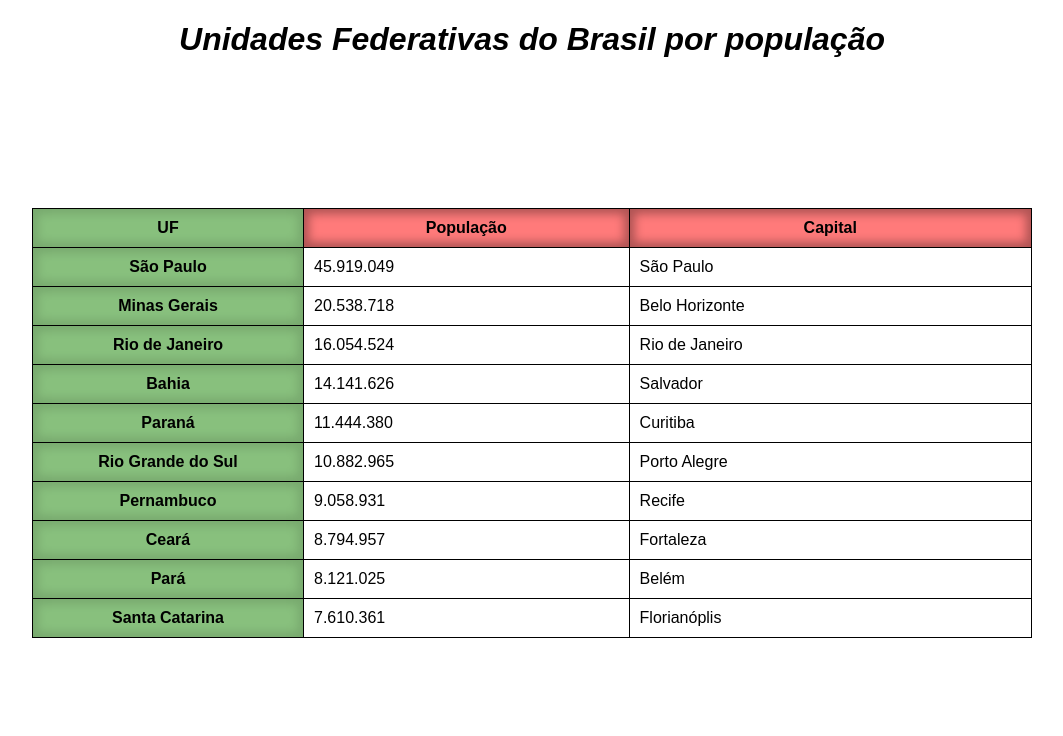
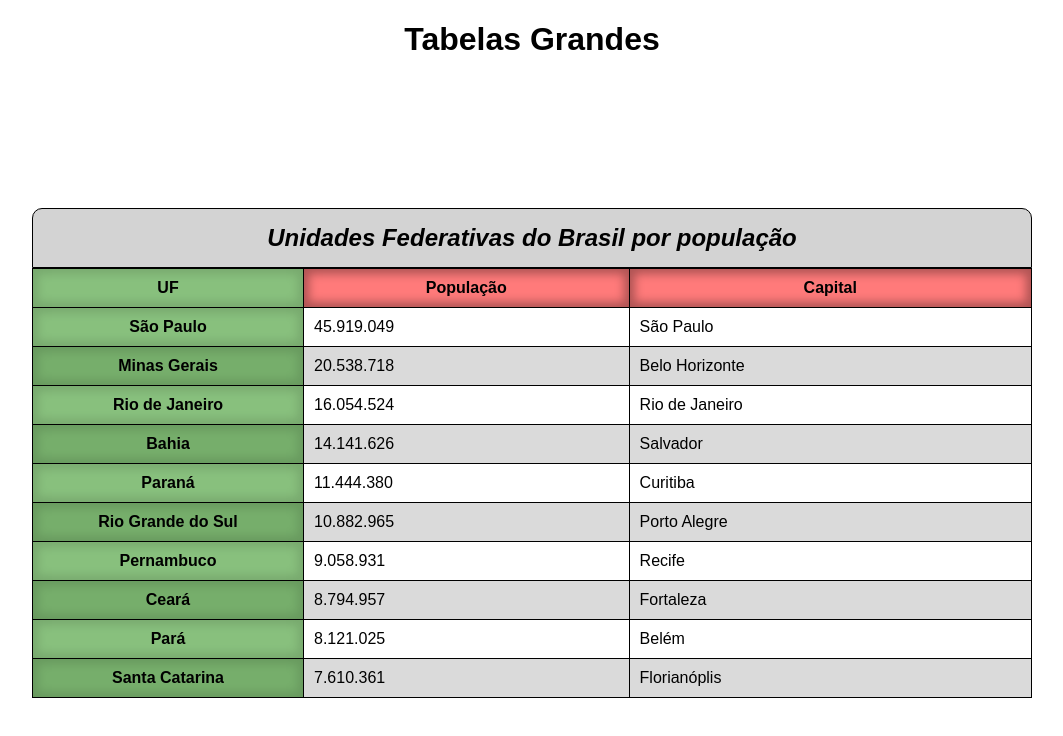
Before and after one commit to Lucasss-dev/html, a plain HTML site: page exercicios/ex023/tabela002.html in a window 1280 px wide. Shown: the whole page, without its empty margins (108-1171 px from the left). Drawn offline with Linux system fonts and the light colour scheme.

Commit message:
tabela att

```diff
--- a/exercicios/ex023/tabela002.html
+++ b/exercicios/ex023/tabela002.html
@@ -3,11 +3,16 @@
 <head>
     <meta charset="UTF-8">
     <meta name="viewport" content="width=device-width, initial-scale=1.0">
+    <meta name="description" content="Tabela grande sobre UNIDADES FEDERATIVAS DO BRASIL POR POPULAÇÃO">
     <title>Tabelas Grandes</title>
 
     <style>
         body {
             font-family: sans-serif;
+        }
+
+        h1 {
+            text-align: center;
         }
 
         table {
@@ -42,27 +47,38 @@
             transition-duration: 0.7s;
         }
 
-        h1 {
+        caption {
             text-align: center;
+            border: 1px solid black;
             font-style: italic;
+            padding: 15px;
+            border-radius: 10px 10px 0px 0px;
+            font-size: 1.5em;
+            font-weight: 600;
+            background-color: lightgray;
         }
 
-        h1:hover {
+        caption:hover {
             text-shadow: 0px 0px 8px black;
             transition-duration: 0.5s;
+        }
+
+        tbody > tr:nth-child(2n) {
+            background-color: rgba(109, 110, 109, 0.253);;
         }
 
     </style>
 
 </head>
 <body>
-    <h1>Unidades Federativas do Brasil por população</h1>
+    <h1>Tabelas Grandes</h1>
     <table>
+        <caption>Unidades Federativas do Brasil por população</caption>
         <thead>
             <tr>
-                <th class="estados">UF</th>
-                <th>População</th>
-                <th>Capital</th>
+                <th scope="col" class="estados">UF</th>
+                <th scope="col">População</th>
+                <th scope="col">Capital</th>
             </tr>
         </thead>
         <tbody>
```
